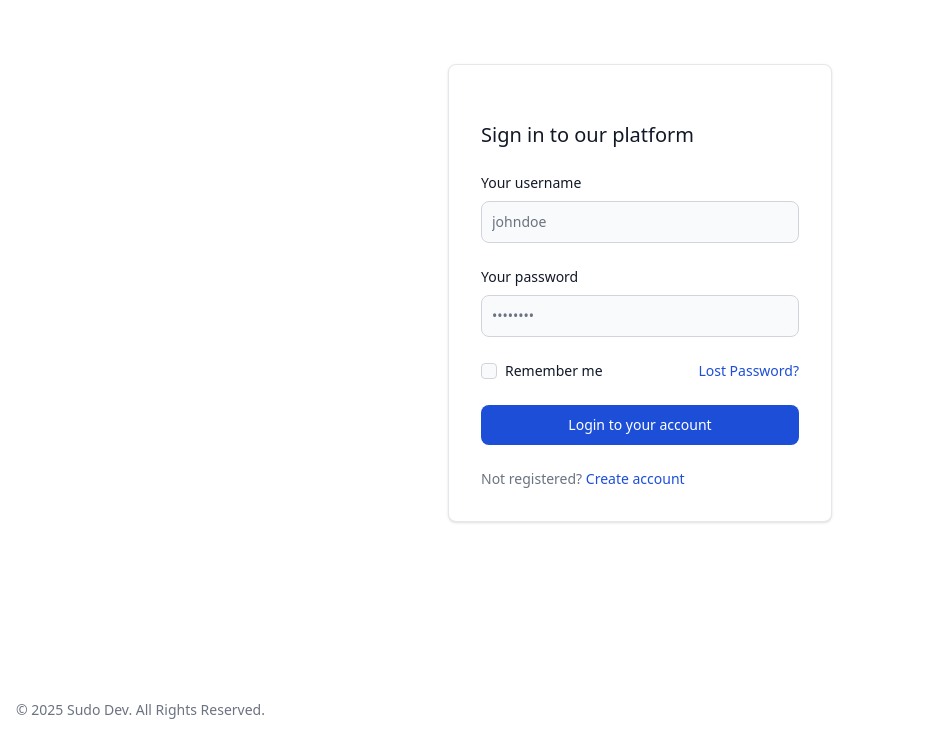
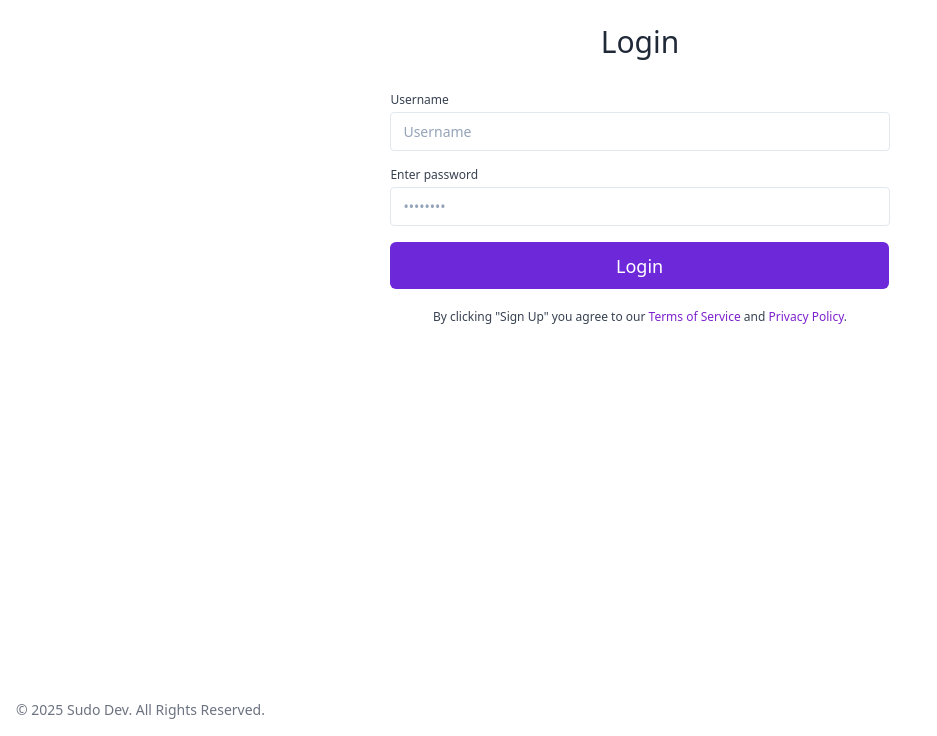
Before and after one commit to cangeorgecode/dj_saas_boilerplate2, a Django app: page /accounts/login/ in a window 1280 px wide. Shown: the part 64-800 px from the top of the page, without its empty margins (0-937 px from the left). Run offline with Django 5.2, Linux system fonts and the light colour scheme; some libraries are stand-ins or nearby versions.

Commit message:
modded login and sign up templates

```diff
--- a/accounts/templates/account/login.html
+++ b/accounts/templates/account/login.html
@@ -1,96 +1,39 @@
 {% extends 'base.html' %} {% block content %}
 
-<div class="py-12">
-  <div class="p-4">
-    <div
-      class="mx-auto w-full max-w-sm p-4 bg-white border border-gray-200 rounded-lg shadow sm:p-6 md:p-8 dark:bg-gray-800 dark:border-gray-700"
-    >
-      <form
-        class="space-y-6"
-        action="{% url 'account_login' %}"
-        method="post"
-        autocomplete="off"
-      >
+<section class="px-4 pb-24 mx-auto max-w-7xl">
+
+  <div class="w-full py-6 mx-auto md:w-3/5 lg:w-2/5">
+    <h1 class="mb-1 text-xl font-medium text-center text-gray-800 md:text-3xl">Login</h1>
+
+    <form class="mt-8 space-y-4" action="{% url 'account_login' %}" method="post" autocomplete="off">
       {% csrf_token %} {% if form.non_field_errors %}
       <div class="text-red-500">{{ form.non_field_errors }}</div>
       {% endif %}
-        <h5 class="text-xl font-medium text-gray-900 dark:text-white">
-          Sign in to our platform
-        </h5>
-        <div>
-          <label
-            for="username"
-            class="block mb-2 text-sm font-medium text-gray-900 dark:text-white"
-            >Your username</label
-          >
-          <input
-            type="text"
-            name="login"
-            id="username"
-            class="bg-gray-50 border border-gray-300 text-gray-900 text-sm rounded-lg focus:ring-blue-500 focus:border-blue-500 block w-full p-2.5 dark:bg-gray-600 dark:border-gray-500 dark:placeholder-gray-400 dark:text-white"
-            placeholder="johndoe"
-            required
-          />
+      <label class="block" for="username">
+        <span class="block mb-1 text-xs font-medium text-gray-700">Username</span>
+        <input class="form-input" type="text" id="username" name="login" placeholder="Username" required />
         {% if form.login.errors %}
         <div class="text-red-500">{{ form.login.errors }}</div>
         {% endif %}
-        </div>
-        <div>
-          <label
-            for="password"
-            class="block mb-2 text-sm font-medium text-gray-900 dark:text-white"
-            >Your password</label
-          >
-          <input
-            type="password"
-            name="password"
-            id="password"
-            placeholder="••••••••"
-            class="bg-gray-50 border border-gray-300 text-gray-900 text-sm rounded-lg focus:ring-blue-500 focus:border-blue-500 block w-full p-2.5 dark:bg-gray-600 dark:border-gray-500 dark:placeholder-gray-400 dark:text-white"
-            required
-          />
+      </label>
+
+      <label class="block" for="password">
+        <span class="block mb-1 text-xs font-medium text-gray-700">Enter password</span>
+        <input class="form-input" type="password" id="password" name="password" placeholder="••••••••" required />
         {% if form.password.errors %}
         <div class="text-red-500">{{ form.password.errors }}</div>
         {% endif %}
+      </label>
+      <input type="submit" class="w-full btn btn-primary btn-lg" value="Login" />
+    </form>
+
+    <p class="my-5 text-xs font-medium text-center text-gray-700">
+      By clicking "Sign Up" you agree to our
+      <a href="#" class="text-purple-700 hover:text-purple-900">Terms of Service</a>
+      and
+      <a href="#" class="text-purple-700 hover:text-purple-900">Privacy Policy</a>.
+    </p>
   </div>
-        <div class="flex items-start">
-          <div class="flex items-start">
-            <div class="flex items-center h-5">
-              <input
-                id="remember"
-                type="checkbox"
-                value=""
-                class="w-4 h-4 border border-gray-300 rounded bg-gray-50 focus:ring-3 focus:ring-blue-300 dark:bg-gray-700 dark:border-gray-600 dark:focus:ring-blue-600 dark:ring-offset-gray-800 dark:focus:ring-offset-gray-800"
-              />
-            </div>
-            <label
-              for="remember"
-              class="ms-2 text-sm font-medium text-gray-900 dark:text-gray-300"
-              >Remember me</label
-            >
-          </div>
-          <a
-            href="{% url 'account_reset_password' %}"
-            class="ms-auto text-sm text-blue-700 hover:underline dark:text-blue-500"
-            >Lost Password?</a
-          >
-        </div>
-        <button
-          type="submit"
-          class="w-full text-white bg-blue-700 hover:bg-blue-800 focus:ring-4 focus:outline-none focus:ring-blue-300 font-medium rounded-lg text-sm px-5 py-2.5 text-center dark:bg-blue-600 dark:hover:bg-blue-700 dark:focus:ring-blue-800"
-        >
-          Login to your account
-        </button>
-        <div class="text-sm font-medium text-gray-500 dark:text-gray-300">
-          Not registered?
-          <a
-            href="{% url 'account_signup' %}"
-            class="text-blue-700 hover:underline dark:text-blue-500"
-            >Create account</a
-          >
-        </div>
-      </form>
-    </div>
-  </div>
-</div>
+</section>
+
 {% endblock content %}
--- a/theme/static/css/dist/styles.css
+++ b/theme/static/css/dist/styles.css
@@ -749,6 +749,64 @@ select {
   outline: 1px auto -webkit-focus-ring-color;
 }
 
+.form-input,.form-textarea,.form-select,.form-multiselect {
+  -webkit-appearance: none;
+     -moz-appearance: none;
+          appearance: none;
+  background-color: #fff;
+  border-color: #6b7280;
+  border-width: 1px;
+  border-radius: 0px;
+  padding-top: 0.5rem;
+  padding-right: 0.75rem;
+  padding-bottom: 0.5rem;
+  padding-left: 0.75rem;
+  font-size: 1rem;
+  line-height: 1.5rem;
+  --tw-shadow: 0 0 #0000;
+}
+
+.form-input:focus, .form-textarea:focus, .form-select:focus, .form-multiselect:focus {
+  outline: 2px solid transparent;
+  outline-offset: 2px;
+  --tw-ring-inset: var(--tw-empty,/*!*/ /*!*/);
+  --tw-ring-offset-width: 0px;
+  --tw-ring-offset-color: #fff;
+  --tw-ring-color: #2563eb;
+  --tw-ring-offset-shadow: var(--tw-ring-inset) 0 0 0 var(--tw-ring-offset-width) var(--tw-ring-offset-color);
+  --tw-ring-shadow: var(--tw-ring-inset) 0 0 0 calc(1px + var(--tw-ring-offset-width)) var(--tw-ring-color);
+  box-shadow: var(--tw-ring-offset-shadow), var(--tw-ring-shadow), var(--tw-shadow);
+  border-color: #2563eb;
+}
+
+.form-input::-moz-placeholder, .form-textarea::-moz-placeholder {
+  color: #6b7280;
+  opacity: 1;
+}
+
+.form-input::placeholder,.form-textarea::placeholder {
+  color: #6b7280;
+  opacity: 1;
+}
+
+.form-input::-webkit-datetime-edit-fields-wrapper {
+  padding: 0;
+}
+
+.form-input::-webkit-date-and-time-value {
+  min-height: 1.5em;
+  text-align: inherit;
+}
+
+.form-input::-webkit-datetime-edit {
+  display: inline-flex;
+}
+
+.form-input::-webkit-datetime-edit,.form-input::-webkit-datetime-edit-year-field,.form-input::-webkit-datetime-edit-month-field,.form-input::-webkit-datetime-edit-day-field,.form-input::-webkit-datetime-edit-hour-field,.form-input::-webkit-datetime-edit-minute-field,.form-input::-webkit-datetime-edit-second-field,.form-input::-webkit-datetime-edit-millisecond-field,.form-input::-webkit-datetime-edit-meridiem-field {
+  padding-top: 0;
+  padding-bottom: 0;
+}
+
 [x-cloak] {
   display: none !important;
 }
@@ -1065,10 +1123,189 @@ a.card:focus {
   width: 1.5rem !important;
 }
 
+.form-input {
+  -webkit-appearance: none;
+     -moz-appearance: none;
+          appearance: none;
+  --tw-bg-opacity: 1;
+  background-color: rgba(255, 255, 255, var(--tw-bg-opacity));
+  --tw-border-opacity: 1;
+  border-color: rgba(226, 232, 240, var(--tw-border-opacity));
+  border-radius: 0.25rem;
+  border-style: solid;
+  border-width: 1px;
+  display: block;
+  font-size: 0.875rem;
+  line-height: 1.25rem;
+  line-height: 1.5;
+  padding-top: 0.5rem;
+  padding-bottom: 0.5rem;
+  padding-left: 0.75rem;
+  padding-right: 0.75rem;
+  --tw-shadow: 0 0 #0000;
+  box-shadow: var(--tw-ring-offset-shadow, 0 0 #0000), var(--tw-ring-shadow, 0 0 #0000), var(--tw-shadow);
+  --tw-text-opacity: 1;
+  color: rgba(15, 23, 42, var(--tw-text-opacity));
+  width: 100%;
+  transition-property: background-color, border-color, color, fill, stroke, opacity, box-shadow, transform;
+  transition-timing-function: cubic-bezier(0.4, 0, 0.2, 1);
+  transition-duration: 150ms;
+  min-height: 39px;
+}
+
+.form-input::-moz-placeholder {
+  --tw-placeholder-opacity: 1;
+  color: rgba(148, 163, 184, var(--tw-placeholder-opacity));
+}
+
+.form-input::placeholder {
+  --tw-placeholder-opacity: 1;
+  color: rgba(148, 163, 184, var(--tw-placeholder-opacity));
+}
+
+.form-input:focus:focus, .form-select:focus:focus, .form-checkbox:focus:focus, .form-radio:focus:focus {
+  --tw-border-opacity: 1;
+  border-color: rgb(109 40 217 / var(--tw-border-opacity, 1));
+  --tw-ring-opacity: 1;
+  --tw-ring-color: rgb(109 40 217 / var(--tw-ring-opacity, 1));
+}
+
+.form-input:focus, .form-select:focus, .form-checkbox:focus, .form-radio:focus {
+  outline: 2px solid transparent;
+  outline-offset: 2px;
+  --tw-ring-offset-shadow: var(--tw-ring-inset) 0 0 0 var(--tw-ring-offset-width) var(--tw-ring-offset-color);
+  --tw-ring-shadow: var(--tw-ring-inset) 0 0 0 calc(1px + var(--tw-ring-offset-width)) var(--tw-ring-color);
+  box-shadow: var(--tw-ring-offset-shadow), var(--tw-ring-shadow), var(--tw-shadow, 0 0 #0000);
+  --tw-ring-offset-width: 0px;
+  --tw-ring-opacity: 1;
+}
+
+.form-input::-webkit-slider-runnable-track {
+  --tw-bg-opacity: 1;
+  background-color: rgba(241, 245, 249, var(--tw-bg-opacity));
+  border-color: transparent;
+  border-radius: 0.25rem;
+  cursor: pointer;
+  height: 0.5rem;
+  color: transparent;
+  width: 100%;
+}
+
+.form-input::-moz-range-track {
+  --tw-bg-opacity: 1;
+  background-color: rgba(241, 245, 249, var(--tw-bg-opacity));
+  border-color: transparent;
+  border-radius: 0.25rem;
+  cursor: pointer;
+  height: 0.5rem;
+  color: transparent;
+  width: 100%;
+}
+
+.form-input::-ms-track {
+  --tw-bg-opacity: 1;
+  background-color: rgba(241, 245, 249, var(--tw-bg-opacity));
+  border-color: transparent;
+  border-radius: 0.25rem;
+  cursor: pointer;
+  height: 0.5rem;
+  color: transparent;
+  width: 100%;
+}
+
+.form-input::-webkit-slider-thumb {
+  --tw-bg-opacity: 1;
+  background-color: rgb(109 40 217 / var(--tw-bg-opacity, 1));
+  -webkit-appearance: none;
+          appearance: none;
+  border-radius: 0.25rem;
+  border-style: none;
+  height: 1.5rem;
+  margin-top: -0.5rem;
+  width: 1rem;
+}
+
+.form-input::-moz-range-thumb {
+  --tw-bg-opacity: 1;
+  background-color: rgb(109 40 217 / var(--tw-bg-opacity, 1));
+  -moz-appearance: none;
+       appearance: none;
+  border-radius: 0.25rem;
+  border-style: none;
+  height: 1.5rem;
+  margin-top: -0.5rem;
+  width: 1rem;
+}
+
+.form-input::-ms-thumb {
+  --tw-bg-opacity: 1;
+  background-color: rgb(109 40 217 / var(--tw-bg-opacity, 1));
+  appearance: none;
+  border-radius: 0.25rem;
+  border-style: none;
+  height: 1.5rem;
+  margin-top: -0.5rem;
+  width: 1rem;
+}
+
+.form-input::-moz-focus-outer {
+  border-width: 0px;
+}
+
+.form-input::-ms-fill-lower {
+  --tw-bg-opacity: 1;
+  background-color: rgba(226, 232, 240, var(--tw-bg-opacity));
+  border-radius: 0.25rem;
+}
+
+.form-input::-ms-fill-upper {
+  --tw-bg-opacity: 1;
+  background-color: rgba(226, 232, 240, var(--tw-bg-opacity));
+  border-radius: 0.25rem;
+  margin-right: 0.75rem;
+}
+
+.form-input:disabled, .form-select:disabled, .form-checkbox:disabled, .form-radio:disabled, .form-input:disabled {
+  --tw-bg-opacity: 1;
+  background-color: rgba(203, 213, 225, var(--tw-bg-opacity));
+  --tw-border-opacity: 1;
+  border-color: rgba(203, 213, 225, var(--tw-border-opacity));
+  cursor: not-allowed;
+  opacity: 1;
+}
+
+.form-input[readonly] {
+  --tw-bg-opacity: 1;
+  background-color: rgba(241, 245, 249, var(--tw-bg-opacity));
+  --tw-border-opacity: 1;
+  border-color: rgba(241, 245, 249, var(--tw-border-opacity));
+  cursor: default;
+  opacity: 1;
+}
+
+.form-append .form-input {
+  border-top-right-radius: 0px;
+  border-bottom-right-radius: 0px;
+  flex: 1 1 auto;
+  width: 1px;
+}
+
 .form-append .btn {
   border-top-left-radius: 0px;
   border-bottom-left-radius: 0px;
   margin-left: -0.25rem;
+}
+
+.form-icon .form-input, .form-icon .form-input-sm, .form-icon .form-input-lg {
+  padding-left: 2.5rem;
+}
+
+.form-icon-r .form-input, .form-icon-r .form-input-sm, .form-icon-r .form-input-lg {
+  padding-right: 2.5rem;
+}
+
+.form-icon-r .form-input {
+  padding-left: 0.75rem;
 }
 
 .list, .prose .list {
@@ -1194,6 +1427,11 @@ a.card:focus {
   margin-bottom: 0.5rem;
 }
 
+.my-5 {
+  margin-top: 1.25rem;
+  margin-bottom: 1.25rem;
+}
+
 .mb-1 {
   margin-bottom: 0.25rem;
 }
@@ -1501,6 +1731,12 @@ a.card:focus {
   margin-bottom: calc(0.75rem * var(--tw-space-y-reverse));
 }
 
+.space-y-4 > :not([hidden]) ~ :not([hidden]) {
+  --tw-space-y-reverse: 0;
+  margin-top: calc(1rem * calc(1 - var(--tw-space-y-reverse)));
+  margin-bottom: calc(1rem * var(--tw-space-y-reverse));
+}
+
 .space-y-6 > :not([hidden]) ~ :not([hidden]) {
   --tw-space-y-reverse: 0;
   margin-top: calc(1.5rem * calc(1 - var(--tw-space-y-reverse)));
@@ -1747,6 +1974,16 @@ a.card:focus {
   padding-bottom: 12rem;
 }
 
+.py-5 {
+  padding-top: 1.25rem;
+  padding-bottom: 1.25rem;
+}
+
+.py-6 {
+  padding-top: 1.5rem;
+  padding-bottom: 1.5rem;
+}
+
 .pb-0 {
   padding-bottom: 0px;
 }
@@ -2235,6 +2472,10 @@ a.card:focus {
     width: 91.666667%;
   }
 
+  .md\:w-3\/5 {
+    width: 60%;
+  }
+
   .md\:w-auto {
     width: auto;
   }
@@ -2373,6 +2619,10 @@ a.card:focus {
 @media (min-width: 1024px) {
   .lg\:col-span-2 {
     grid-column: span 2 / span 2;
+  }
+
+  .lg\:w-2\/5 {
+    width: 40%;
   }
 
   .lg\:grid-cols-3 {
```
Also changed, not shown: other parts of theme/static/css/dist/styles.css (+31 -62 lines), accounts/templates/account/signup.html (+39 -83 lines), db.sqlite3, 3 other files. Lines whose indentation alone changed are shown as unchanged.
